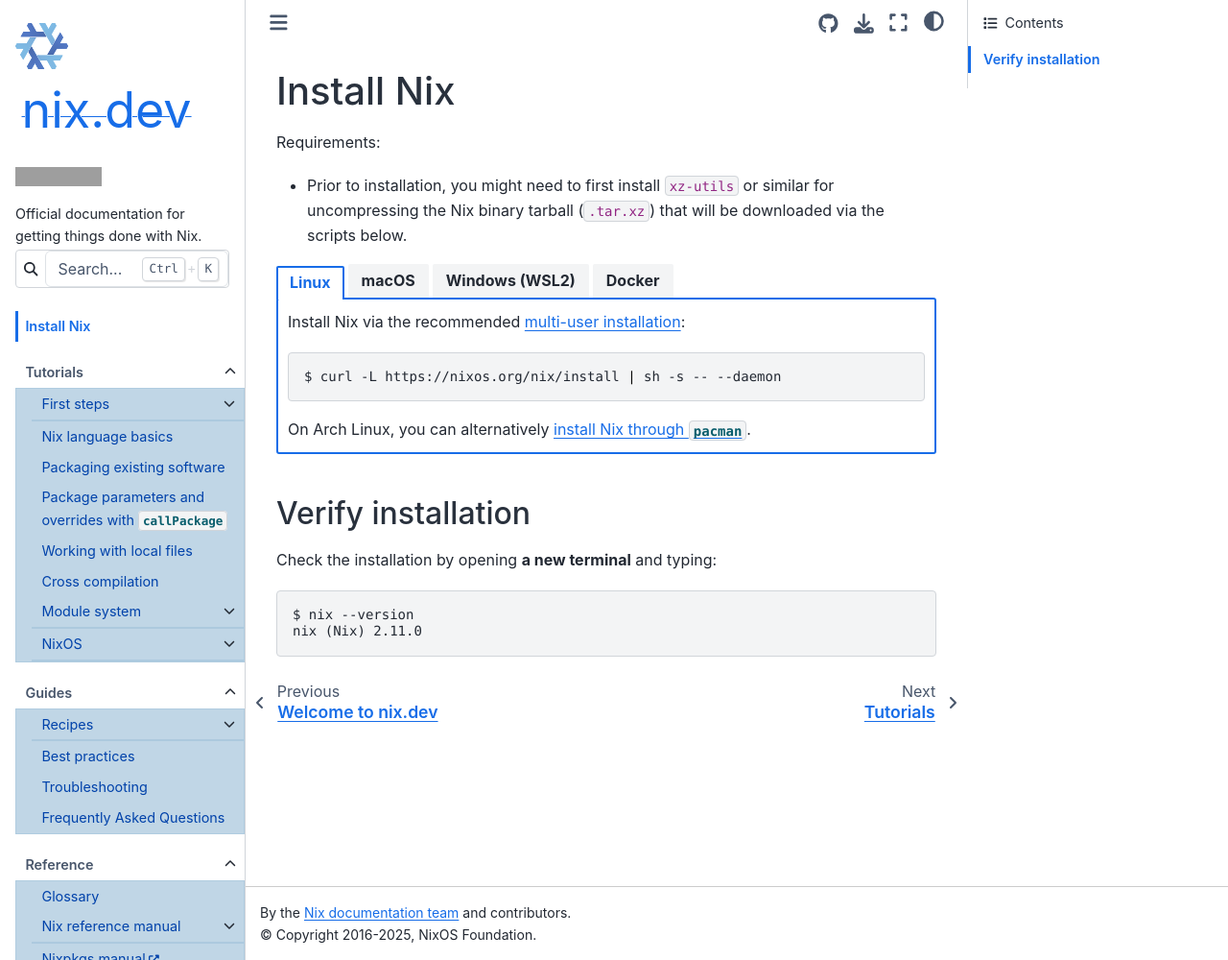
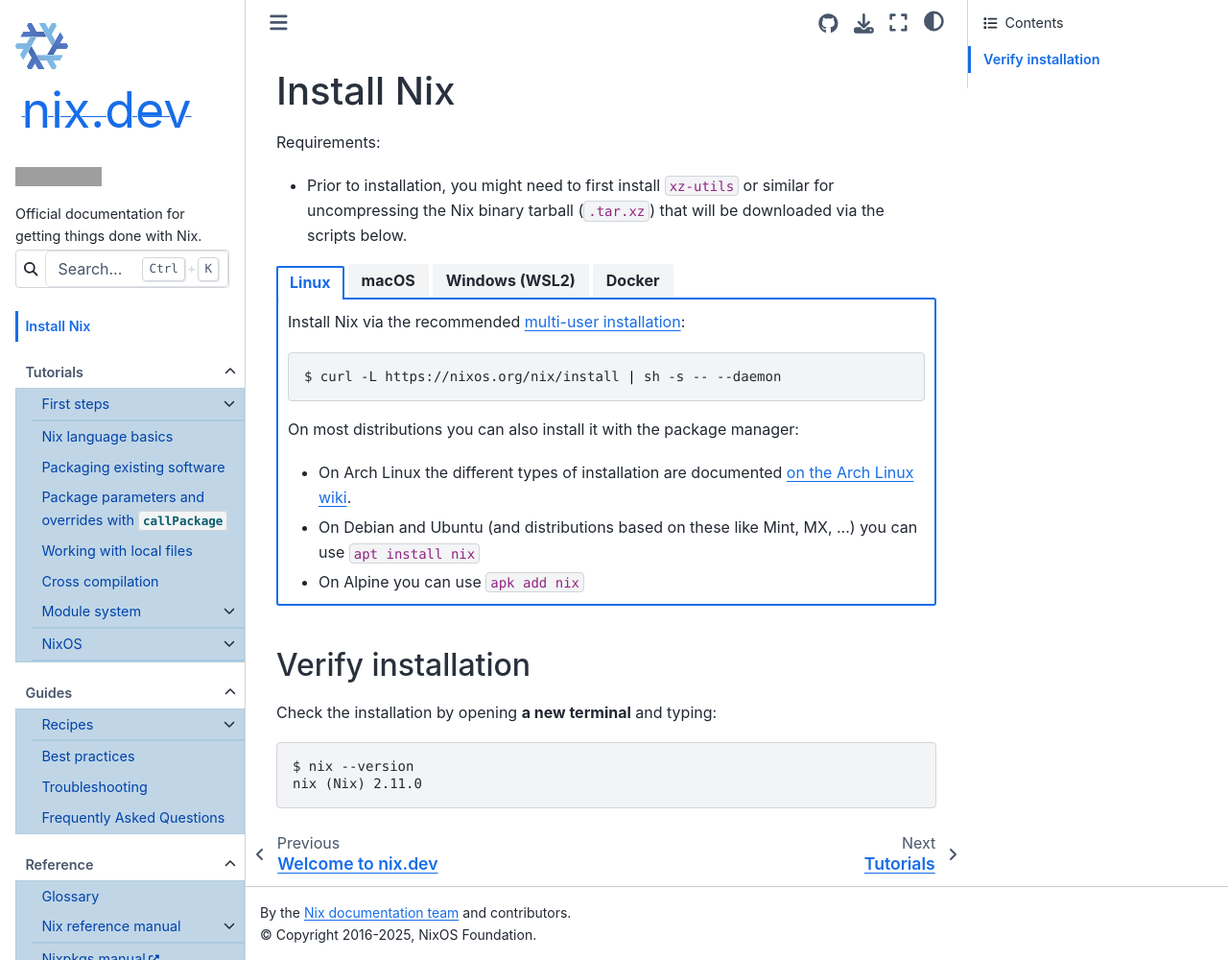
Before and after one commit to NixOS/nix.dev, a Sphinx documentation site: the page built from source/install-nix.md, in a window 1280 px wide and 1000 px high. Shown: the whole window at 96% size. Built offline with Sphinx 7.4.7 and the Sphinx Book theme 1.1.4, drawn with Linux system fonts in a browser that asks for light colours; grey boxes are pictures that could not be loaded.

Commit message:
Package manager install on Debian, Ubuntu and Alpine
Documents installation with package manager on popular distributions.
This is tested on the newest stable version of each of those:
- Debian 12
- Ubuntu 24.04
- Alpine 3.21

````diff
--- a/source/install-nix.md
+++ b/source/install-nix.md
@@ -14,7 +14,10 @@
 $ curl -L https://nixos.org/nix/install | sh -s -- --daemon
 ```
 
-On Arch Linux, you can alternatively [install Nix through `pacman`](https://wiki.archlinux.org/title/Nix#Installation).
+On most distributions you can also install it with the package manager:
+* On Arch Linux the different types of installation are documented [on the Arch Linux wiki](https://wiki.archlinux.org/title/Nix#Installation).
+* On Debian and Ubuntu (and distributions based on these like Mint, MX, ...) you can use `apt install nix`
+* On Alpine you can use `apk add nix`
 
 ::::
 
````
